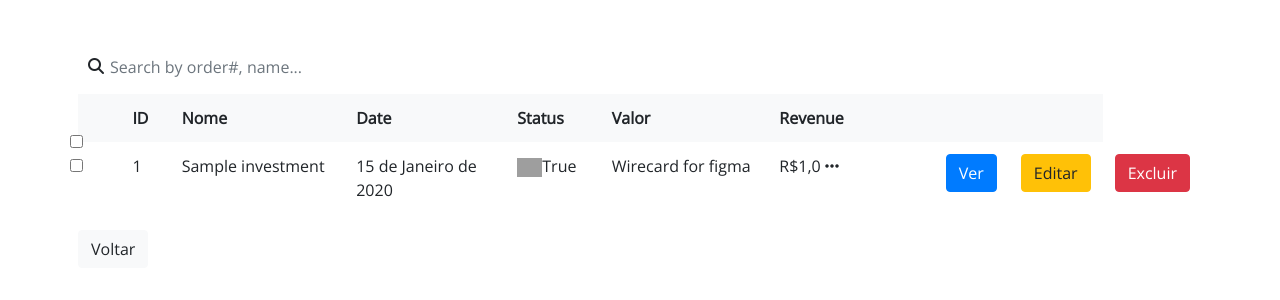
After one commit to ricardoramospereira/FINASS, a Django app: page /investment/ in a window 1280 px wide. The commit adds this page. Shown: the top 300 px of the page. Run offline with Django 4.2, Linux system fonts and the light colour scheme; tables that the repository leaves empty hold one stand-in row (values such as "Sample post"); grey boxes are pictures that could not be loaded.

Commit message:
investimentos

```diff
--- a/core/settings.py
+++ b/core/settings.py
@@ -42,6 +42,7 @@ INSTALLED_APPS = [
     #my apps
     "users",
     "dashboard",
+    "investments",
 ]
 
 MIDDLEWARE = [
--- a/core/urls.py
+++ b/core/urls.py
@@ -20,5 +20,6 @@ from django.urls import path, include
 urlpatterns = [
     path("admin/", admin.site.urls),
     path("auth/", include('users.urls')),
+    path("investment/", include('investments.urls')),
     path("", include('dashboard.urls')),
 ]
--- a/dashboard/templates/dashboard/index.html
+++ b/dashboard/templates/dashboard/index.html
@@ -68,7 +68,7 @@
                 <div id="collapseTwo" class="collapse" aria-labelledby="headingTwo" data-parent="#accordionSidebar">
                     <div class="bg-white py-2 collapse-inner rounded">
                         <h6 class="collapse-header">Custom Components:</h6>
-                        <a class="collapse-item" href="buttons.html">Investimentos</a>
+                        <a class="collapse-item" href="{% url 'investment' %}">Investimentos</a>
                         <a class="collapse-item" href="cards.html">Saldos & Despesas</a>
                     </div>
                 </div>
--- /dev/null
+++ b/investments/apps.py
@@ -0,0 +1,6 @@
+from django.apps import AppConfig
+
+
+class InvestimentosConfig(AppConfig):
+    default_auto_field = "django.db.models.BigAutoField"
+    name = "investments"
--- /dev/null
+++ b/investments/models.py
@@ -0,0 +1,17 @@
+from django.db import models
+from datetime import datetime
+
+# Create your models here.
+class Investment(models.Model):
+    name = models.CharField("Nome", max_length=100)
+    value = models.FloatField("Valor")
+    status = models.BooleanField("Pago", default=False)
+    date = models.DateField("Data", default=datetime.now)
+    description = models.TextField("Descrição", max_length=255, blank=True)
+
+    class Meta:
+        verbose_name = "Investimento"
+        verbose_name_plural = "Investimentos"
+
+    def __str__(self) -> str:
+        return self.name
--- /dev/null
+++ b/investments/templates/investments/investment.html
@@ -0,0 +1,63 @@
+{% extends 'global/base.html' %}
+{% load static %}
+
+{% block 'head' %}
+    <link rel="stylesheet" href="{% static 'investments/css/investments.css' %}">
+{% endblock %}
+
+{% block 'title' %}
+    Investimento
+{% endblock %}
+
+{% block 'content' %}
+<div class="container mt-5 px-2">
+
+    <div class="mb-2 d-flex justify-content-between align-items-center">
+
+        <div class="position-relative">
+            <span class="position-absolute search"><i class="fa fa-search"></i></span>
+            <input class="form-control w-100" placeholder="Search by order#, name...">
+        </div>
+
+
+    </div>
+    <div class="table-responsive">
+    <table class="table table-responsive table-borderless">
+
+      <thead>
+        <tr class="bg-light">
+          <th scope="col" width="5%"><input class="form-check-input" type="checkbox"></th>
+          <th scope="col" width="5%">ID</th>
+          <th scope="col" width="20%">Nome</th>
+          <th scope="col" width="20%">Date</th>
+          <th scope="col" width="10%">Status</th>
+          <th scope="col" width="20%">Valor</th>
+          <th scope="col" class="text-end" width="20%"><span>Revenue</span></th>
+          <th></th>
+          <th></th>
+        </tr>
+      </thead>
+  <tbody>
+    {% for invest in investment %}
+    <tr>
+      <th scope="row"><input class="form-check-input" type="checkbox"></th>
+      <td>{{ invest.id }}</td>
+      <td>{{ invest.name }}</td>
+      <td><i class="fa fa-check-circle-o green"></i><span class="ms-1">{{ invest.date }}</span></td>
+      <td><img src="https://i.imgur.com/VKOeFyS.png" width="25">{{ invest.status }}</td>
+      <td>Wirecard for figma</td>
+      <td class="text-end"><span class="fw-bolder">R${{ invest.value }}</span> <i class="fa fa-ellipsis-h  ms-2"></i></td>
+      <td><button type="button" class="btn btn-primary">Ver</button></td>
+      <td><button type="button" class="btn btn-warning">Editar</button></td>
+      <td><button type="button" class="btn btn-danger">Excluir</button></td>
+
+    </tr>
+    {% endfor %}
+  </tbody>
+</table>
+
+  </div>
+  <a href="{% url 'index' %}"><button type="button" class="btn btn-light">Voltar</button></a>
+
+</div>
+{% endblock %}
--- /dev/null
+++ b/investments/tests.py
@@ -0,0 +1,3 @@
+from django.test import TestCase
+
+# Create your tests here.
--- /dev/null
+++ b/investments/urls.py
@@ -0,0 +1,7 @@
+from django.urls import path
+from .import views
+
+urlpatterns = [
+    path('', views.investment, name='investment'),
+    path('new_investment', views.new_investment, name='new_investment'),
+]
--- /dev/null
+++ b/investments/views.py
@@ -0,0 +1,21 @@
+from django.shortcuts import render
+from .models import Investment
+
+# Create your views here.
+def investment(request):
+    if request.method == "GET":
+        investment = Investment.objects.all()
+
+        context = {
+            "investment": investment
+        }
+
+
+        return render(request, 'investments/investment.html', context)
+
+    elif request.method == "POST":
+        pass
+
+
+def new_investment(request):
+    return render(request, 'investiments/new_investment.html')
--- /dev/null
+++ b/templates/static/investments/css/investments.css
@@ -0,0 +1,28 @@
+@import url('https://fonts.googleapis.com/css2?family=Open+Sans:wght@300&display=swap');
+
+body{
+    font-family: 'Open Sans', sans-serif;
+
+}
+.search{
+
+  top:6px;
+  left:10px;
+}
+
+.form-control{
+
+    border:none;
+    padding-left:32px;
+}
+
+.form-control:focus{
+
+    border:none;
+    box-shadow:none;
+}
+
+.green{
+
+    color:green;
+}
```
Also changed, not shown: investments/admin.py (added, +9 -0 lines), investments/templates/investments/new_investment.html (added, +7 -0 lines), db.sqlite, investments/__init__.py (added), investments/migrations/0001_initial.py (added), investments/migrations/0002_alter_investment_options_investment_description_and_more.py (added), investments/migrations/__init__.py (added), templates/static/investments/js/investments.js (added).
